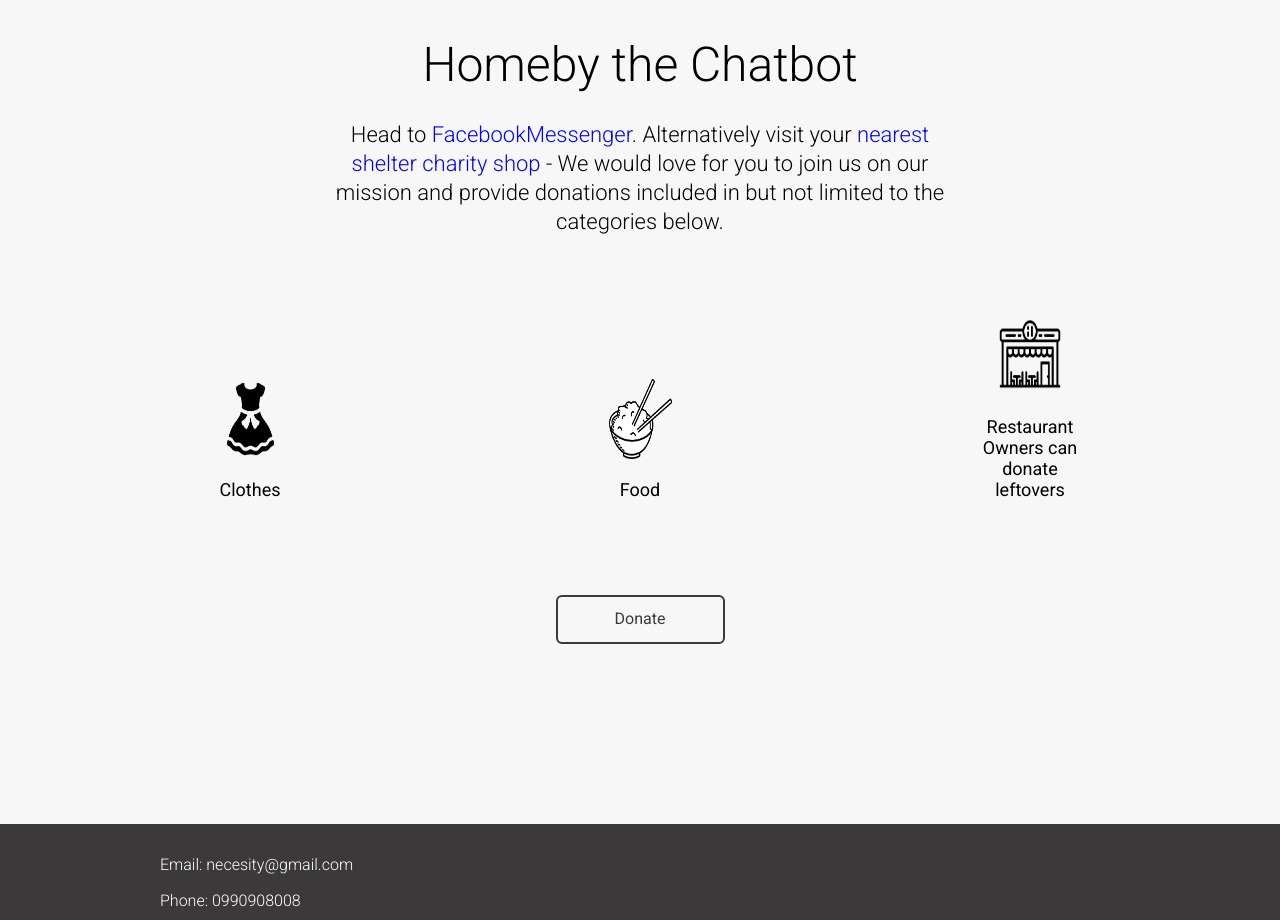
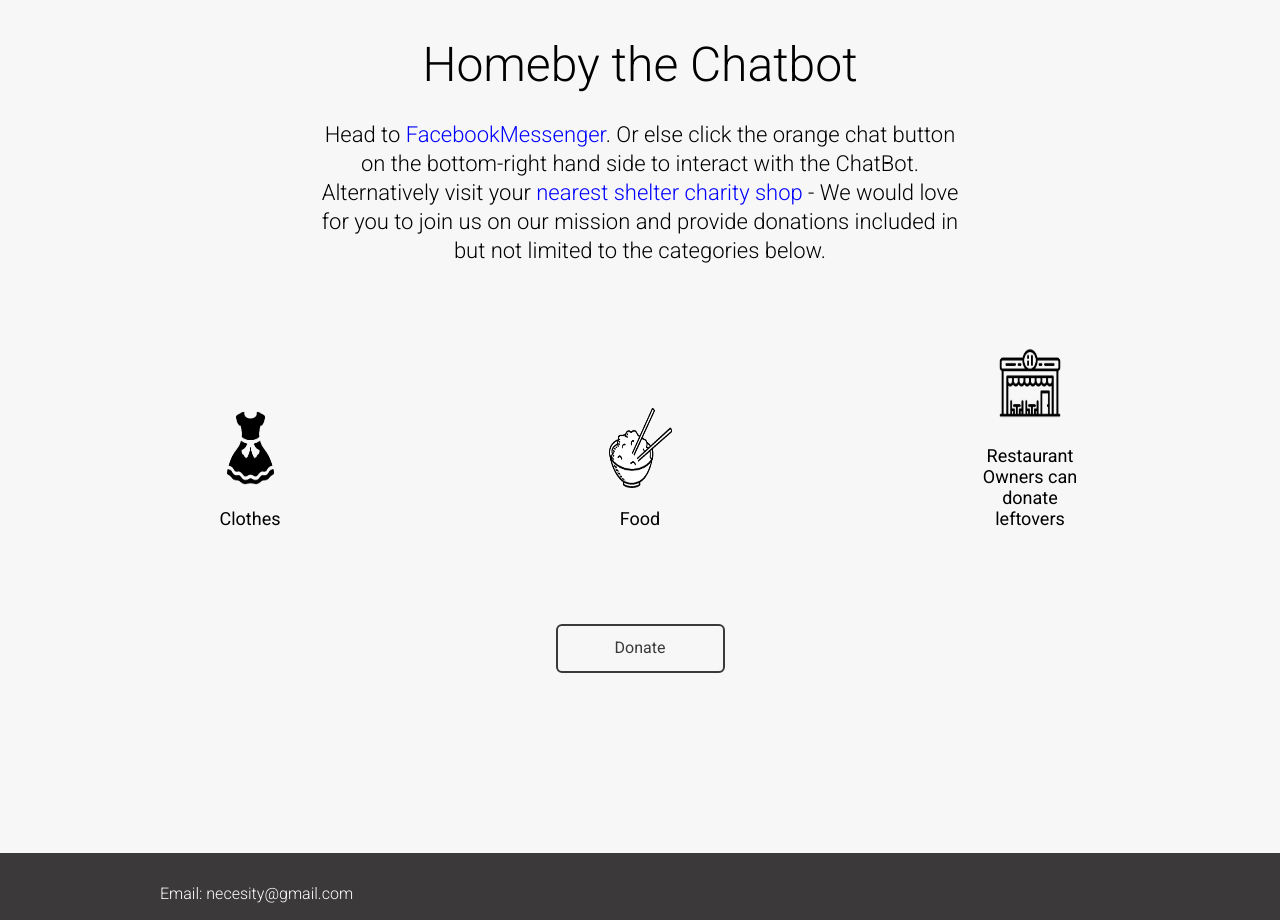
Before and after one commit to PradhayA/Necessity, a website: page public/index.html in a window 1280 px wide. Shown: the part 2180-3100 px from the top of the page. Drawn offline with nearby package versions, Linux system fonts and the light colour scheme.

Commit message:
make it better

```diff
--- a/public/index.html
+++ b/public/index.html
@@ -167,7 +167,7 @@
     <div class="container-grey">
       <div class="container">
         <h2 class="text-center">Homeby the Chatbot</h2>
-        <h3 class="content-centered text-center">Head to <a href="https://www.facebook.com/Necessity" style="color:blue">FacebookMessenger</a>. Alternatively visit your <a style="color:blue" href="https://england.shelter.org.uk/support_us/shops/find_a_shelter_shop">nearest shelter charity shop</a>  -  We would love for you to join us on our mission and provide donations included in but not limited to the categories below.</h3>
+        <h3 class="content-centered text-center">Head to <a href="https://www.facebook.com/Necessity" style="color:blue">FacebookMessenger</a>. Or else click the orange chat button on the bottom-right hand side to interact with the ChatBot. Alternatively visit your <a style="color:blue" href="https://england.shelter.org.uk/support_us/shops/find_a_shelter_shop">nearest shelter charity shop</a>  -  We would love for you to join us on our mission and provide donations included in but not limited to the categories below.</h3>
 
         <div class="five-column-container">
 
```
